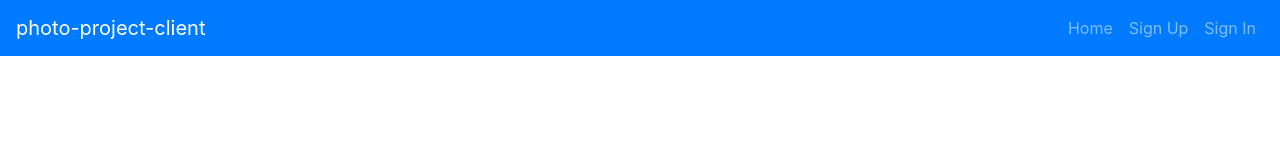
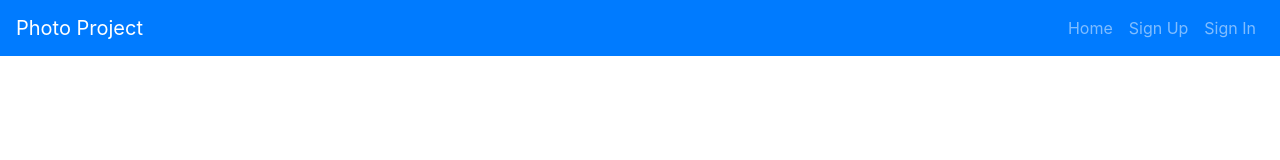
Before and after one commit to sgigli/photo-project-client, a React app: page / in a window 1280 px wide. Shown: the top 160 px of the page. Built offline with nearby package versions, Linux system fonts and the light colour scheme.

Commit message:
Updated title

```diff
--- a/src/components/Header/Header.js
+++ b/src/components/Header/Header.js
@@ -25,7 +25,7 @@ const alwaysOptions = (
 const Header = ({ user }) => (
   <Navbar bg="primary" variant="dark" expand="md">
     <Navbar.Brand href="#">
-      photo-project-client
+      Photo Project
     </Navbar.Brand>
     <Navbar.Toggle aria-controls="basic-navbar-nav" />
     <Navbar.Collapse id="basic-navbar-nav">
```
